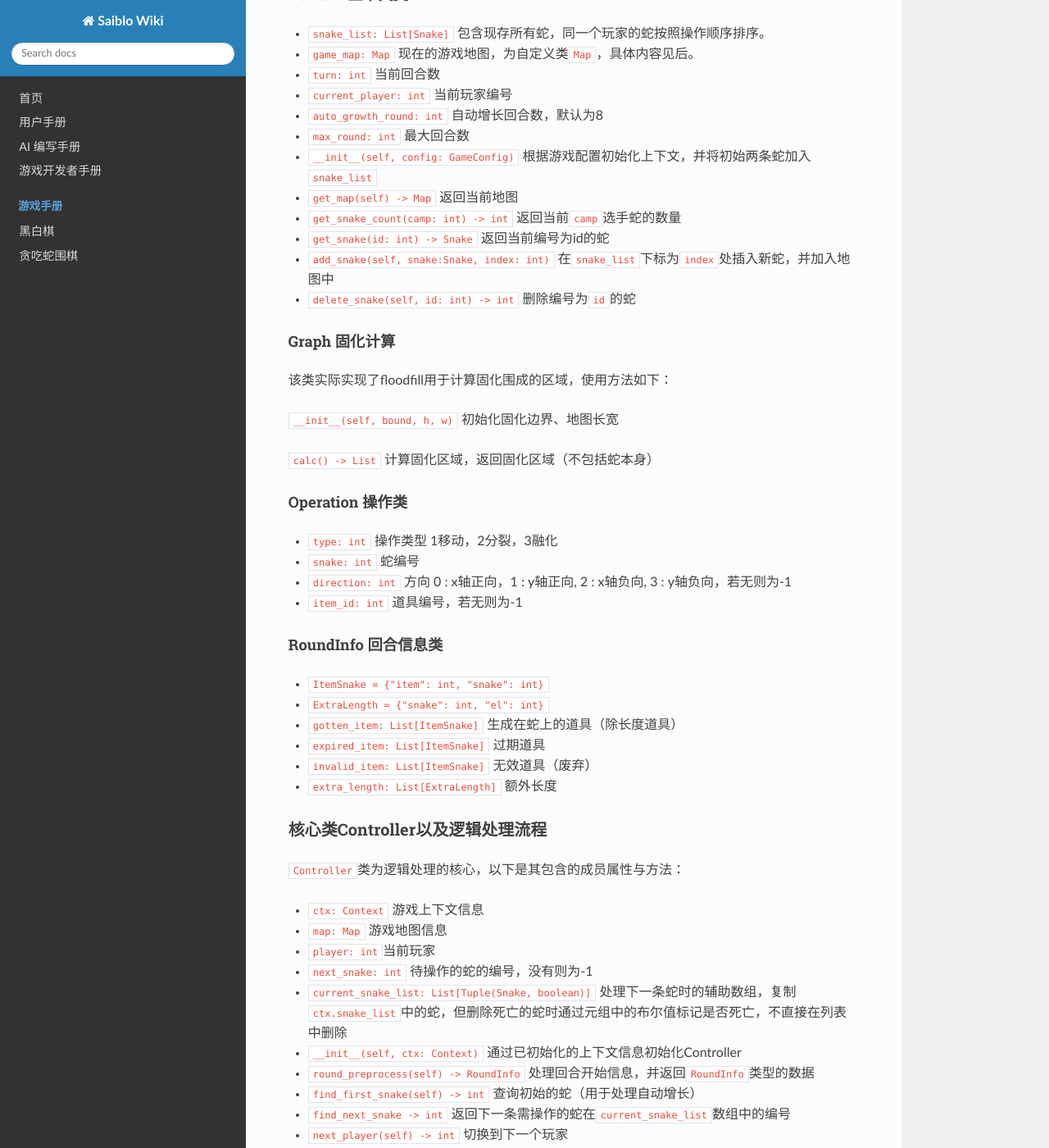
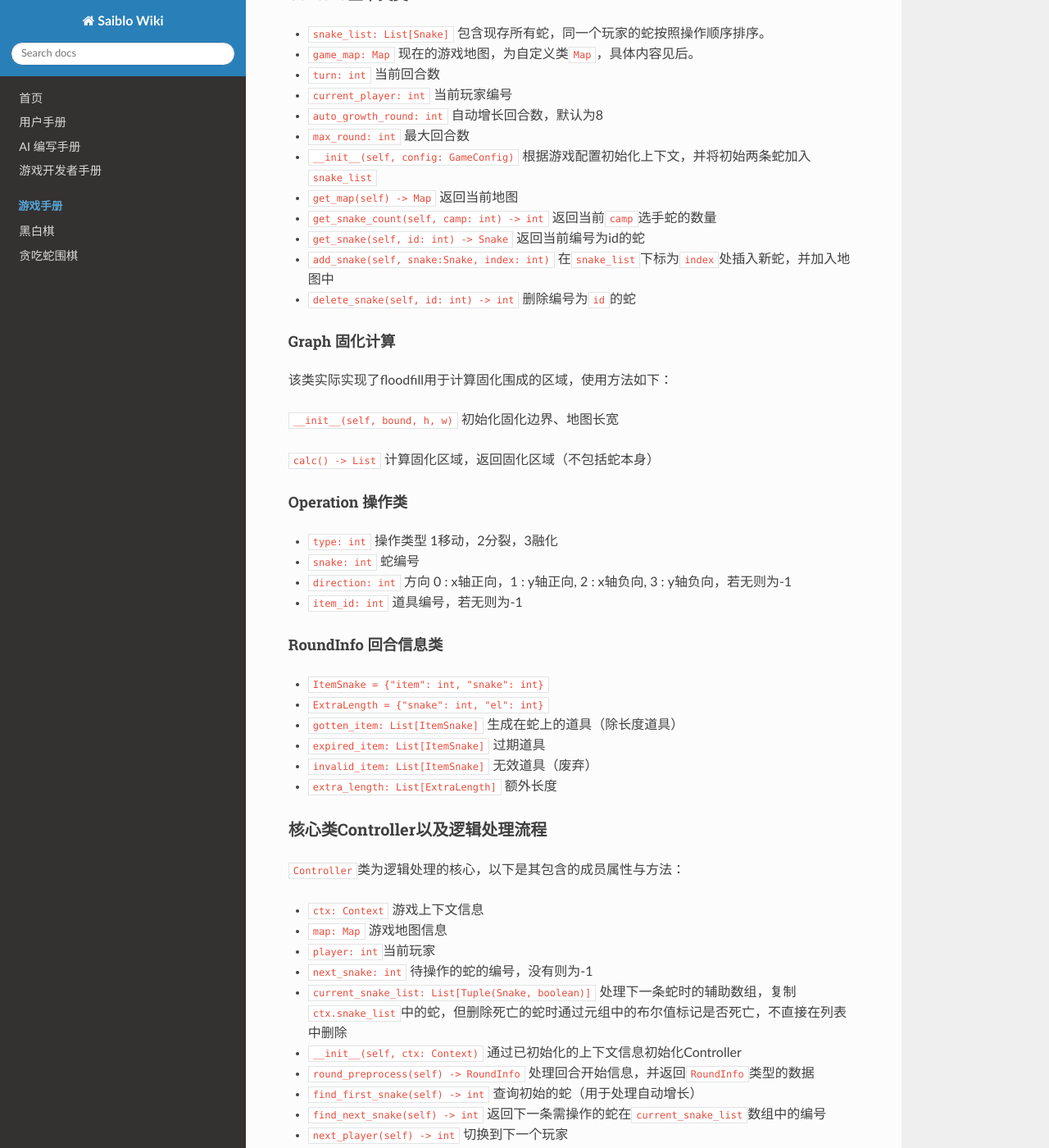
Before and after one commit to saiblo/saiblo-docs, an MkDocs documentation site: the page built from docs/user/ADK User Guide-Advanced.md, in a window 1280 px wide and 1400 px high, scrolled down 7127 px. Shown: the whole window at 82% size. Built offline with MkDocs 1.6.1, drawn with Linux system fonts in a browser that asks for light colours; nearby versions of some CDN libraries.

Commit message:
fix: fix typo

```diff
--- a/docs/user/ADK User Guide-Advanced.md
+++ b/docs/user/ADK User Guide-Advanced.md
@@ -354,8 +354,8 @@ client << a_int;
 - `max_round: int` 最大回合数
 - `__init__(self, config: GameConfig)`  根据游戏配置初始化上下文，并将初始两条蛇加入`snake_list`
 - `get_map(self) -> Map` 返回当前地图
-- `get_snake_count(camp: int) -> int` 返回当前`camp`选手蛇的数量
-- `get_snake(id: int) -> Snake` 返回当前编号为id的蛇
+- `get_snake_count(self, camp: int) -> int` 返回当前`camp`选手蛇的数量
+- `get_snake(self, id: int) -> Snake` 返回当前编号为id的蛇
 - `add_snake(self, snake:Snake, index: int)` 在`snake_list`下标为`index`处插入新蛇，并加入地图中
 - `delete_snake(self, id: int) -> int` 删除编号为`id`的蛇
 
@@ -403,7 +403,7 @@ client << a_int;
 
 - `find_first_snake(self) -> int` 查询初始的蛇（用于处理自动增长）
 
-- `find_next_snake -> int` 返回下一条需操作的蛇在`current_snake_list`数组中的编号
+- `find_next_snake(self) -> int` 返回下一条需操作的蛇在`current_snake_list`数组中的编号
 
 - `next_player(self) -> int` 切换到下一个玩家
 
```
